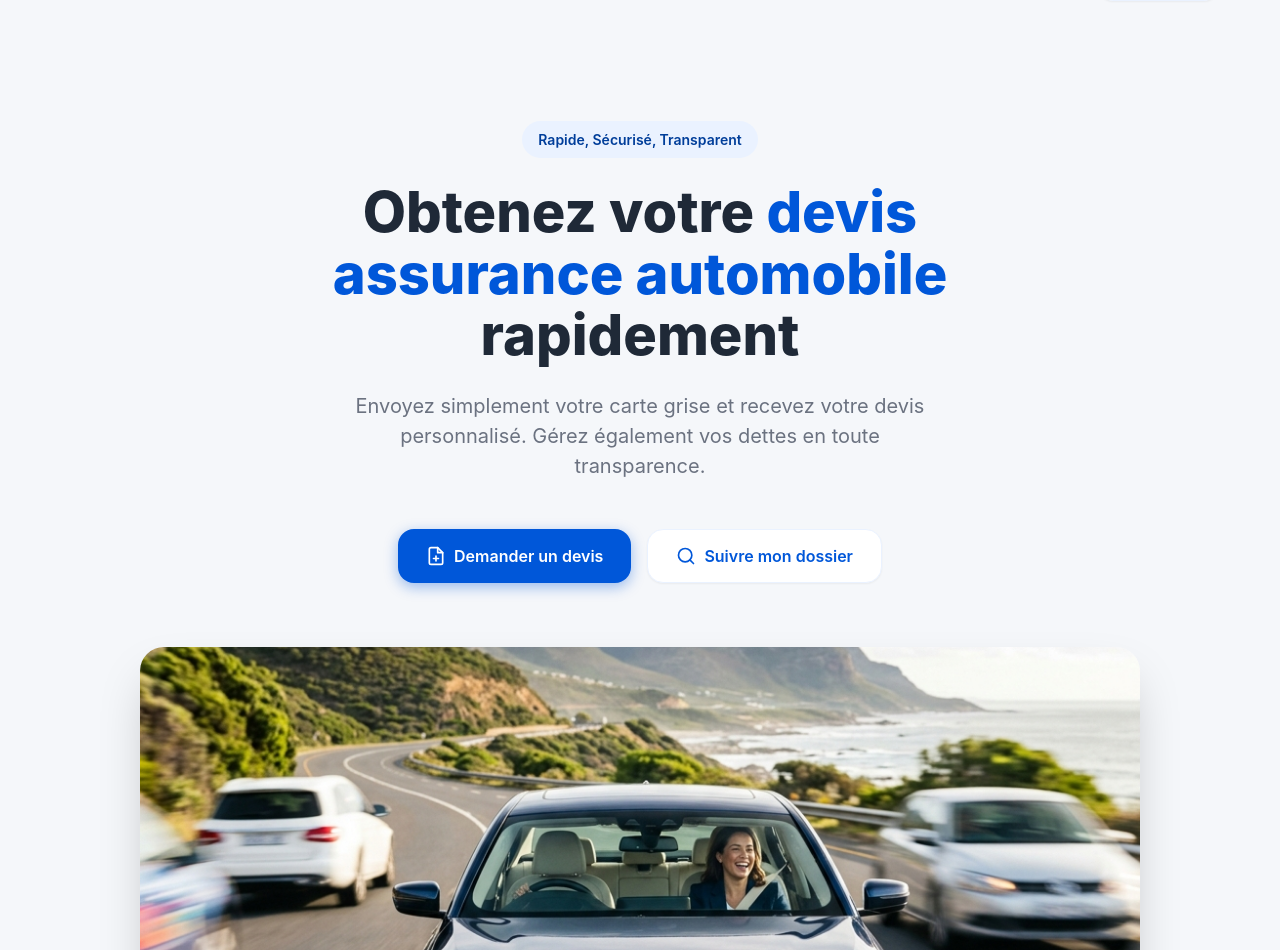
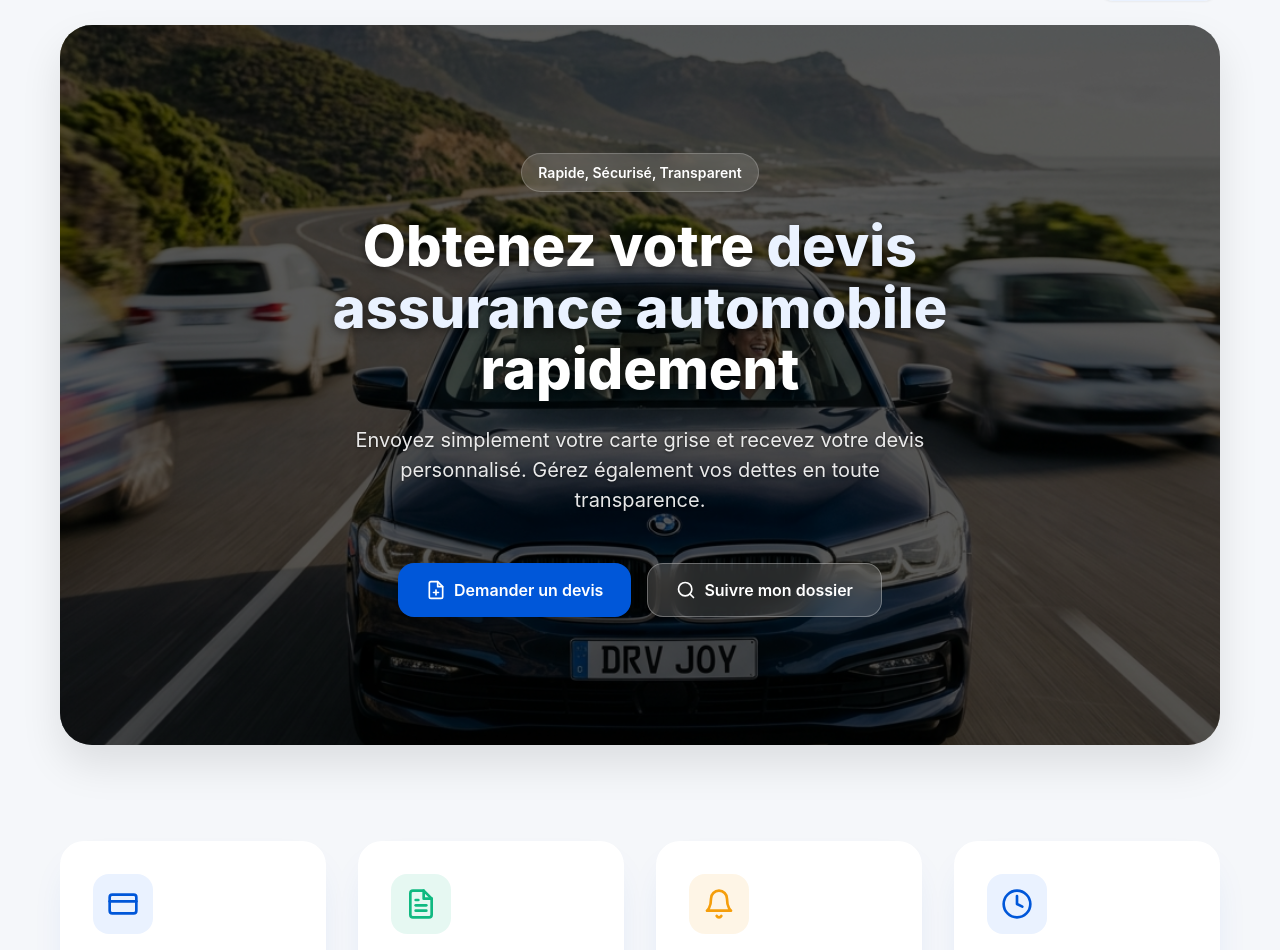
Before and after one commit to migini10/Business-Action, a Next.js app: page / in a window 1280 px wide. Shown: the part 62-1012 px from the top of the page. Built offline with nearby package versions, Linux system fonts and the light colour scheme.

Commit message:
Déplacer l'image en arrière-plan de la section Hero

```diff
--- a/src/app/page.tsx
+++ b/src/app/page.tsx
@@ -23,48 +23,48 @@ export default function Home() {
 
       <main>
         {/* Hero Section */}
-        <section className="animate-fade-in" style={{ padding: '6rem 0', display: 'flex', flexDirection: 'column', alignItems: 'center', textAlign: 'center' }}>
+        <section className="animate-fade-in" style={{ position: 'relative', overflow: 'hidden', borderRadius: '2rem', padding: '8rem 2rem', display: 'flex', flexDirection: 'column', alignItems: 'center', textAlign: 'center', boxShadow: '0 20px 40px rgba(0,0,0,0.1)', marginBottom: '4rem' }}>
+          <Image
+            src="/hero-car.png"
+            alt="Chauffeur souriant dans une voiture sur la route"
+            fill
+            style={{ objectFit: 'cover', zIndex: -2 }}
+            priority
+          />
+          <div style={{ position: 'absolute', top: 0, left: 0, right: 0, bottom: 0, backgroundColor: 'rgba(0, 0, 0, 0.65)', zIndex: -1 }}></div>
+
           <span style={{
-            background: 'var(--color-primary-light)',
-            color: 'var(--color-primary-dark)',
+            background: 'rgba(255, 255, 255, 0.15)',
+            backdropFilter: 'blur(10px)',
+            color: '#fff',
             padding: '0.5rem 1rem',
             borderRadius: '2rem',
             fontWeight: 600,
             fontSize: '0.875rem',
             marginBottom: '1.5rem',
-            display: 'inline-block'
+            display: 'inline-block',
+            border: '1px solid rgba(255, 255, 255, 0.2)'
           }}>
             Rapide, Sécurisé, Transparent
           </span>
 
-          <h1 style={{ fontSize: '3.5rem', fontWeight: 800, color: 'var(--color-text-main)', marginBottom: '1.5rem', maxWidth: '800px', lineHeight: 1.1 }}>
-            Obtenez votre <span style={{ color: 'var(--color-primary)' }}>devis assurance automobile</span> rapidement
+          <h1 style={{ fontSize: '3.5rem', fontWeight: 800, color: '#ffffff', marginBottom: '1.5rem', maxWidth: '800px', lineHeight: 1.1, textShadow: '0 2px 10px rgba(0,0,0,0.5)' }}>
+            Obtenez votre <span style={{ color: 'var(--color-primary-light)' }}>devis assurance automobile</span> rapidement
           </h1>
 
-          <p style={{ fontSize: '1.25rem', color: 'var(--color-text-muted)', marginBottom: '3rem', maxWidth: '600px' }}>
+          <p style={{ fontSize: '1.25rem', color: 'rgba(255, 255, 255, 0.9)', marginBottom: '3rem', maxWidth: '600px', textShadow: '0 1px 3px rgba(0,0,0,0.5)' }}>
             Envoyez simplement votre carte grise et recevez votre devis personnalisé. Gérez également vos dettes en toute transparence.
           </p>
 
-          <div style={{ display: 'flex', gap: '1rem', justifyContent: 'center', flexWrap: 'wrap', marginBottom: '4rem' }}>
-            <Link href="/demande-devis" className="btn btn-primary">
+          <div style={{ display: 'flex', gap: '1rem', justifyContent: 'center', flexWrap: 'wrap' }}>
+            <Link href="/demande-devis" className="btn btn-primary" style={{ border: 'none', boxShadow: '0 4px 14px rgba(0,0,0,0.3)' }}>
               <svg width="20" height="20" viewBox="0 0 24 24" fill="none" stroke="currentColor" strokeWidth="2" strokeLinecap="round" strokeLinejoin="round"><path d="M14 2H6a2 2 0 0 0-2 2v16a2 2 0 0 0 2 2h12a2 2 0 0 0 2-2V8z"></path><polyline points="14 2 14 8 20 8"></polyline><line x1="12" y1="18" x2="12" y2="12"></line><line x1="9" y1="15" x2="15" y2="15"></line></svg>
               Demander un devis
             </Link>
-            <Link href="/suivi" className="btn btn-secondary">
+            <Link href="/suivi" className="btn btn-secondary" style={{ background: 'rgba(255, 255, 255, 0.15)', color: '#fff', border: '1px solid rgba(255, 255, 255, 0.3)', backdropFilter: 'blur(10px)' }}>
               <svg width="20" height="20" viewBox="0 0 24 24" fill="none" stroke="currentColor" strokeWidth="2" strokeLinecap="round" strokeLinejoin="round"><circle cx="11" cy="11" r="8"></circle><line x1="21" y1="21" x2="16.65" y2="16.65"></line></svg>
               Suivre mon dossier
             </Link>
-          </div>
-
-          <div style={{ width: '100%', maxWidth: '1000px', margin: '0 auto', borderRadius: '1.5rem', overflow: 'hidden', boxShadow: '0 25px 50px -12px rgba(0, 0, 0, 0.25)' }}>
-            <Image
-              src="/hero-car.png"
-              alt="Chauffeur souriant dans une voiture sur la route"
-              width={1024}
-              height={1024}
-              style={{ width: '100%', maxHeight: '500px', objectFit: 'cover', display: 'block' }}
-              priority
-            />
           </div>
         </section>
 
```
